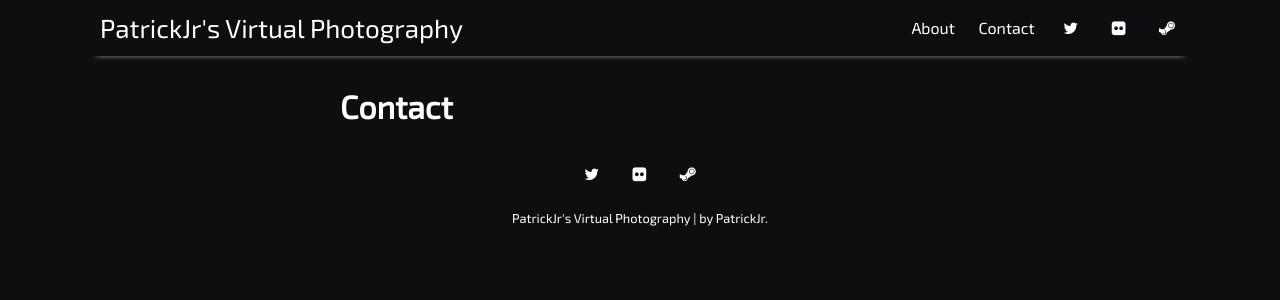
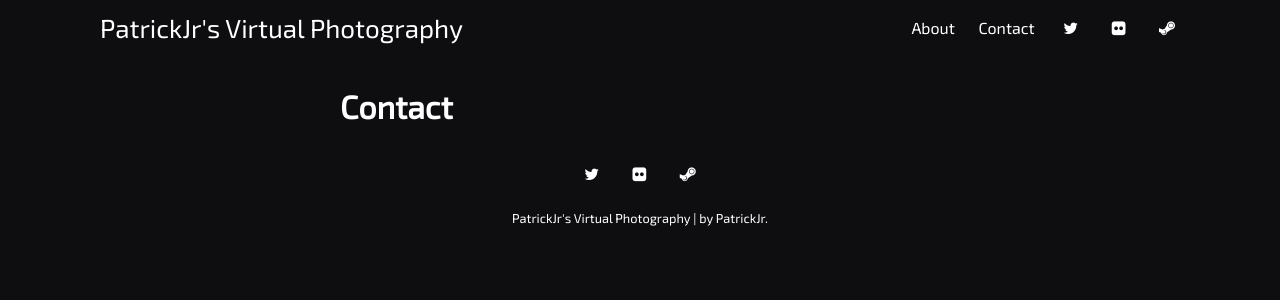
Before and after one commit to PatrickJnr/vp, a Jekyll site: the page built from pages/contact.md, in a window 1280 px wide. Shown: the top 300 px of the page. Built offline with Jekyll 4.4.1, drawn with Linux system fonts in a browser that asks for light colours; nearby versions of some CDN libraries; a style sheet for code colours, icons or effects is not loaded.

Commit message:
Update _header.scss
removed box-shadow

```diff
--- a/_sass/_header.scss
+++ b/_sass/_header.scss
@@ -3,7 +3,6 @@
   width: $container-width;
   position: fixed;
   background-color: #0e0e10;
-  box-shadow: 0 5px 6px -6px #bbb;
   z-index: 100;
 }
 @media (max-width: $container-width) {
@@ -12,7 +11,6 @@
     width: 95vw;
     position: fixed;
     background-color: #0e0e10;
-    box-shadow: 0 5px 6px -6px #bbb;
     z-index: 100;
   }
 }
@@ -73,7 +71,6 @@
     position: absolute;
     background-color: #0e0e10;
     min-width: 160px;
-    box-shadow: 0px 8px 16px 0px rgba(0,0,0,0.2);
     z-index: 1;
   }
   .dropdown-content a {
```
